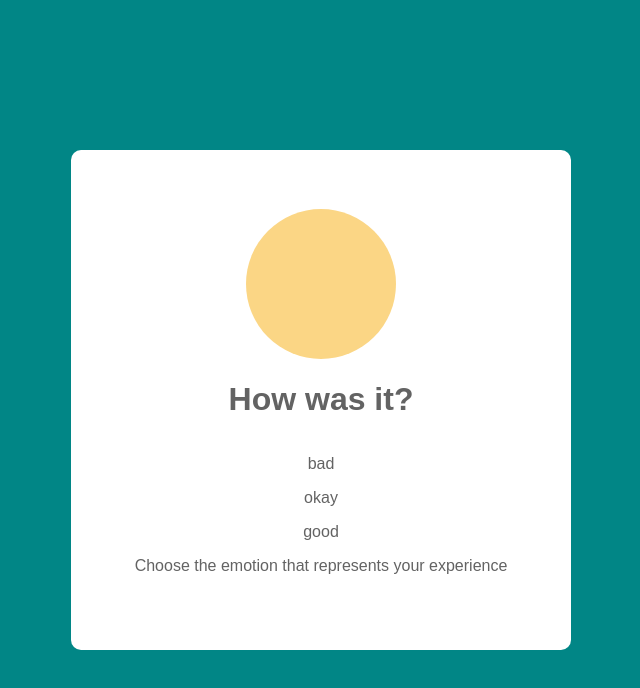
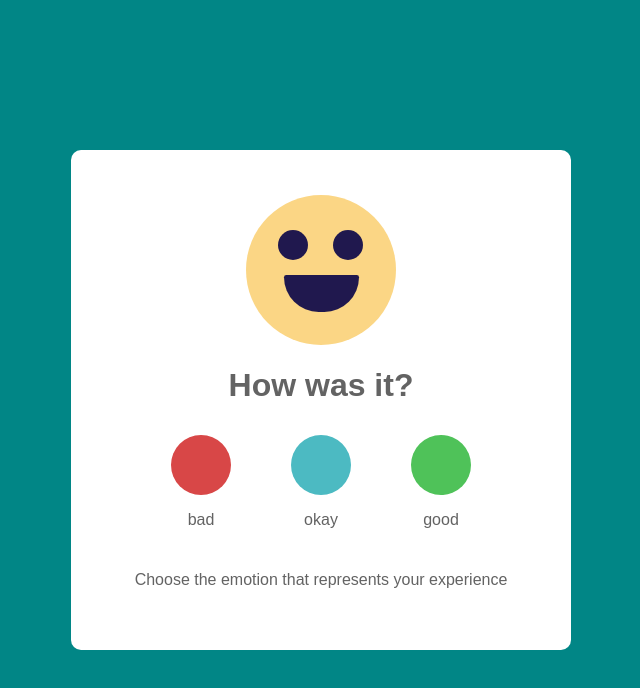
Before and after one commit to JoeLoera/js-css-html-rating-widget, a plain HTML site: page index.html in a window 1280 px wide. Shown: the whole page, without its empty margins (319-959 px from the left). Drawn offline with Linux system fonts and the light colour scheme.

Commit message:
Completed HTML & CSS

```diff
--- a/css/styles.css
+++ b/css/styles.css
@@ -28,3 +28,74 @@ body {
   border-radius: 75px;
   background-color: rgb(251, 214, 133);
 }
+
+.face .eye-container {
+  position: relative;
+  left: 32px;
+  top: 35px;
+  display: flex;
+  width: 85px;
+  justify-content: space-between;
+}
+
+.face .eye-container .eye {
+  background-color: rgb(32, 24, 78);
+  width: 30px;
+  height: 30px;
+  border-radius: 15px;
+}
+
+.face .mouth-container {
+  position: relative;
+  left: 38px;
+  top: 50px;
+  width: 75px;
+}
+
+.face .mouth-container .happy-mouth {
+  width: 75px;
+  height: 37px;
+  background-color: rgb(32, 24, 78);
+  border-radius: 10px 10px 150px 150px;
+}
+
+.face .mouth-container .indifferent-mouth {
+  position: relative;
+  top: 10px;
+  width: 75px;
+  height: 20px;
+  background-color: rgb(32, 24, 78);
+  border-radius: 10px;
+}
+
+.face .mouth-container .sad-mouth {
+  width: 75px;
+  height: 37px;
+  background-color: rgb(32, 24, 78);
+  border-radius: 150px 150px 10px 10px;
+}
+
+.ratings-container {
+  display: flex;
+  width: 300px;
+  justify-content: space-between;
+  margin: 10px 0;
+}
+
+.ratings-container .rating-container div {
+  width: 60px;
+  height: 60px;
+  border-radius: 30px;
+}
+
+.ratings-container .rating-container div#bad {
+  background-color: rgb(216, 71, 71);
+}
+
+.ratings-container .rating-container div#okay {
+  background-color: rgb(76, 186, 194);
+}
+
+.ratings-container .rating-container div#good {
+  background-color: rgb(79, 194, 89);
+}
--- a/index.html
+++ b/index.html
@@ -18,27 +18,29 @@
           <div id="mouth" class="happy-mouth"></div>
         </div>
       </div>
+
       <h1>How was it?</h1>
+
       <div class="ratings-container">
         <div class="rating-container">
-          <div class="bad"></div>
+          <div id="bad"></div>
           <p>bad</p>
         </div>
-        <div class="ratings-container">
-          <div class="rating-container">
-            <div class="okay"></div>
-            <p>okay</p>
-          </div>
+
+        <div class="rating-container">
+          <div id="okay"></div>
+          <p>okay</p>
         </div>
-        <div class="ratings-container">
-          <div class="rating-container">
-            <div class="good"></div>
-            <p>good</p>
-          </div>
+
+        <div class="rating-container">
+          <div id="good"></div>
+          <p>good</p>
         </div>
-        <p>Choose the emotion that represents your experience</p>
       </div>
+
+      <p>Choose the emotion that represents your experience</p>
     </div>
+
     <script src="/js/app.js"></script>
   </body>
 </html>
```
